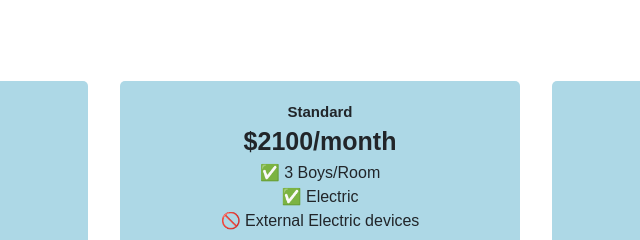
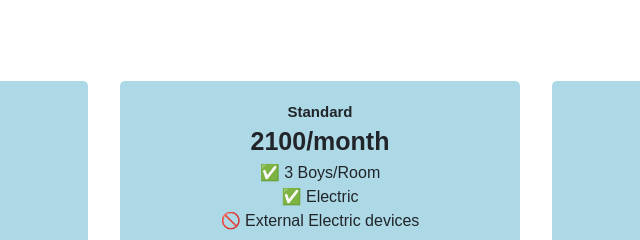
Before and after one commit to pritam180802/Web-Development-Projects, a plain HTML site: page index.html in a window 1280 px wide. Shown: the part 2060-2300 px from the top of the page, 320-960 px from the left. Drawn offline with nearby package versions, Linux system fonts and the light colour scheme; a web font is replaced by a local one.

Commit message:
Update index.html

```diff
--- a/index.html
+++ b/index.html
@@ -277,7 +277,7 @@ footer {
     </div>
     <div class="pricing-plan">
       <div class="plan-title">Standard</div>
-      <div class="plan-price">$2100/month</div>
+      <div class="plan-price">2100/month</div>
       <ul class="plan-features">
         <li>✅ 3 Boys/Room</li>
         <li>✅ Electric</li>
```
